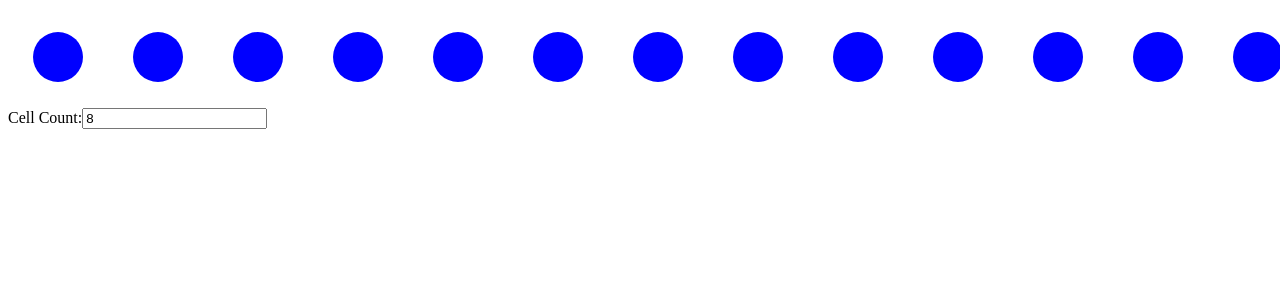
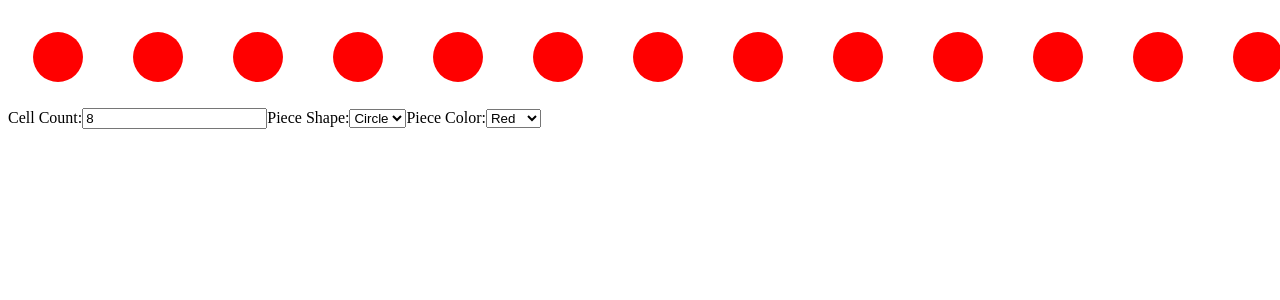
Before and after one commit to amcarthur/checkerboard, a Next.js app: page / in a window 1280 px wide. Shown: the top 300 px of the page. Built offline with nearby package versions, Linux system fonts and the light colour scheme.

Commit message:
Refactor shape and color state variables into only two variables. Add select boxes to change shape and color.

```diff
--- a/components/board.js
+++ b/components/board.js
@@ -8,16 +8,26 @@
         this.handleCellCountChange = this.handleCellCountChange.bind(this);
         this.state = {
             cellCount: "8",
-            topTwoRowsShape: 'circle',
-            topTwoRowsColor: 'red',
-            bottomTwoRowsShape: 'circle',
-            bottomTwoRowsColor: 'blue'
+            pieceShape: 'circle',
+            pieceColor: 'red'
         };
     }
 
     handleCellCountChange(event) {
         this.setState({
             cellCount: event.target.value
+        })
+    }
+
+    handlePieceShapeChange(event) {
+        this.setState({
+            pieceShape: event.target.value
+        })
+    }
+
+    handlePieceColorChange(event) {
+        this.setState({
+            pieceColor: event.target.value
         })
     }
 
@@ -31,11 +41,11 @@
             }
             if (i <= 1) {
                 // Top two rows
-                cellRows.push(<Row isTopRow="true" pieceShape={this.state.topTwoRowsShape} pieceColor={this.state.topTwoRowsColor}>{cells}</Row>);
+                cellRows.push(<Row isTopRow={true} pieceShape={this.state.pieceShape} pieceColor={this.state.pieceColor}>{cells}</Row>);
             }
             else if (i >= this.state.cellCount - 2) {
                 // Bottom two rows
-                cellRows.push(<Row isBottomRow="true" pieceShape={this.state.bottomTwoRowsShape} pieceColor={this.state.bottomTwoRowsColor}>{cells}</Row>);
+                cellRows.push(<Row isBottomRow={true} pieceShape={this.state.pieceShape} pieceColor={this.state.pieceColor}>{cells}</Row>);
             } else {
                 // Rows in-between
                 cellRows.push(<Row>{cells}</Row>);
@@ -59,6 +69,22 @@
                     Cell Count:
                     <input type="text" value={this.state.cellCount} onChange={this.handleCellCountChange} />
                 </label>
+                <label>
+                    Piece Shape:
+                    <select value={this.state.pieceShape} onChange={this.handlePieceShapeChange}>
+                        <option value="circle">Circle</option>
+                        <option value="square">Circle</option>
+                        <option value="triangle">Circle</option>
+                    </select>
+                </label>
+                <label>
+                    Piece Color:
+                    <select value={this.state.pieceColor} onChange={this.handlePieceColorChange}>
+                        <option value="red">Red</option>
+                        <option value="black">Black</option>
+                        <option value="blue">Blue</option>
+                    </select>
+                </label>
             </div>
         );
     }
--- a/components/row.js
+++ b/components/row.js
@@ -3,11 +3,12 @@
 import React from "react";
 
 export default ({ isTopRow, isBottomRow, pieceShape, pieceColor, children }) => {
-  if (isTopRow === "true" || isBottomRow === "true") {
+  if (isTopRow || isBottomRow) {
     return (
         <div className="row">
           {children.map(c => <div className="cellWithPiece">
             {c}
+              {console.log(isTopRow)}
           <Piece shape={pieceShape} color={pieceColor}/>
 
           </div>)}
```
